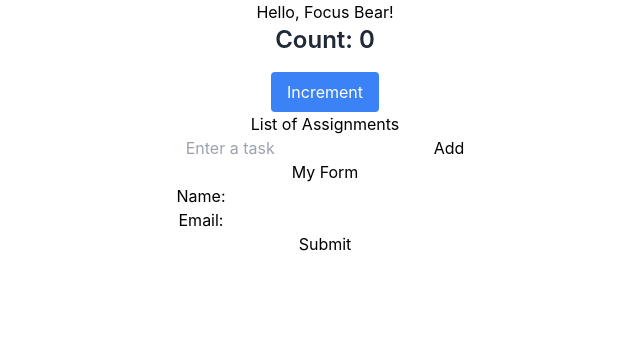
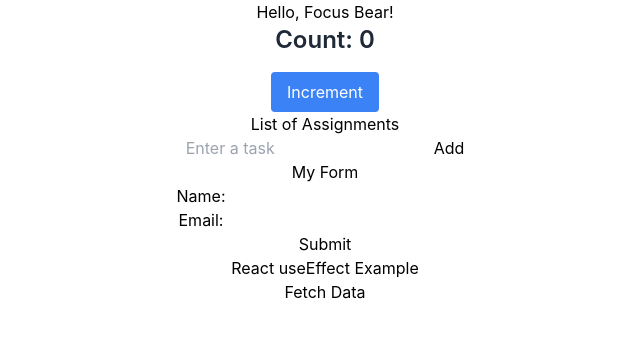
Before and after one commit to vidhianand33/Vidhi04-intern-repo, a React (Create React App) app in the folder my-app/: page / in a window 1280 px wide. Shown: the top 338 px of the page, without its empty margins (315-955 px from the left). Built offline with nearby package versions, Linux system fonts and the light colour scheme.

Commit message:
useEffect work
use the useEffect and the reflection

```diff
--- a/my-app/src/App.js
+++ b/my-app/src/App.js
@@ -4,6 +4,7 @@
 import Counter from './Counter';
 import AssignList from './AssignList';
 import MyForm from './MyForm.js';
+import DataFetcher from './DataFetcher';
 
 function App() {
   const [count, setCount] = useState(0);
@@ -23,6 +24,8 @@
 
       <AssignList />
       <MyForm />
+      <h1>React useEffect Example</h1>
+      <DataFetcher />
     </div>
   );
 }
--- /dev/null
+++ b/my-app/src/DataFetcher.js
@@ -0,0 +1,48 @@
+import React, { useState, useEffect } from 'react';
+
+const DataFetcher = () => {
+  const [data, setData] = useState(null);
+  const [loading, setLoading] = useState(false);
+
+  // Log messages on mount and unmount
+  useEffect(() => {
+    console.log('Component mounted');
+
+    // Cleanup function to log when component unmounts
+    return () => {
+      console.log('Component unmounted');
+    };
+  }, []);  // Empty array ensures this effect runs only once on mount and unmount
+
+  // Fetch data from API when button is clicked
+  const fetchData = async () => {
+    setLoading(true);
+    try {
+      const response = await fetch('https://jsonplaceholder.typicode.com/posts');
+      const result = await response.json();
+      setData(result);
+    } catch (error) {
+      console.error('Error fetching data:', error);
+    } finally {
+      setLoading(false);
+    }
+  };
+
+  return (
+    <div>
+      <button onClick={fetchData}>Fetch Data</button>
+
+      {loading && <p>Loading...</p>}
+
+      {data && (
+        <ul>
+          {data.slice(0, 5).map(item => (
+            <li key={item.id}>{item.title}</li>
+          ))}
+        </ul>
+      )}
+    </div>
+  );
+};
+
+export default DataFetcher;
```
Also changed, not shown: 1 other file (tests, documents, lock files or other folders).
